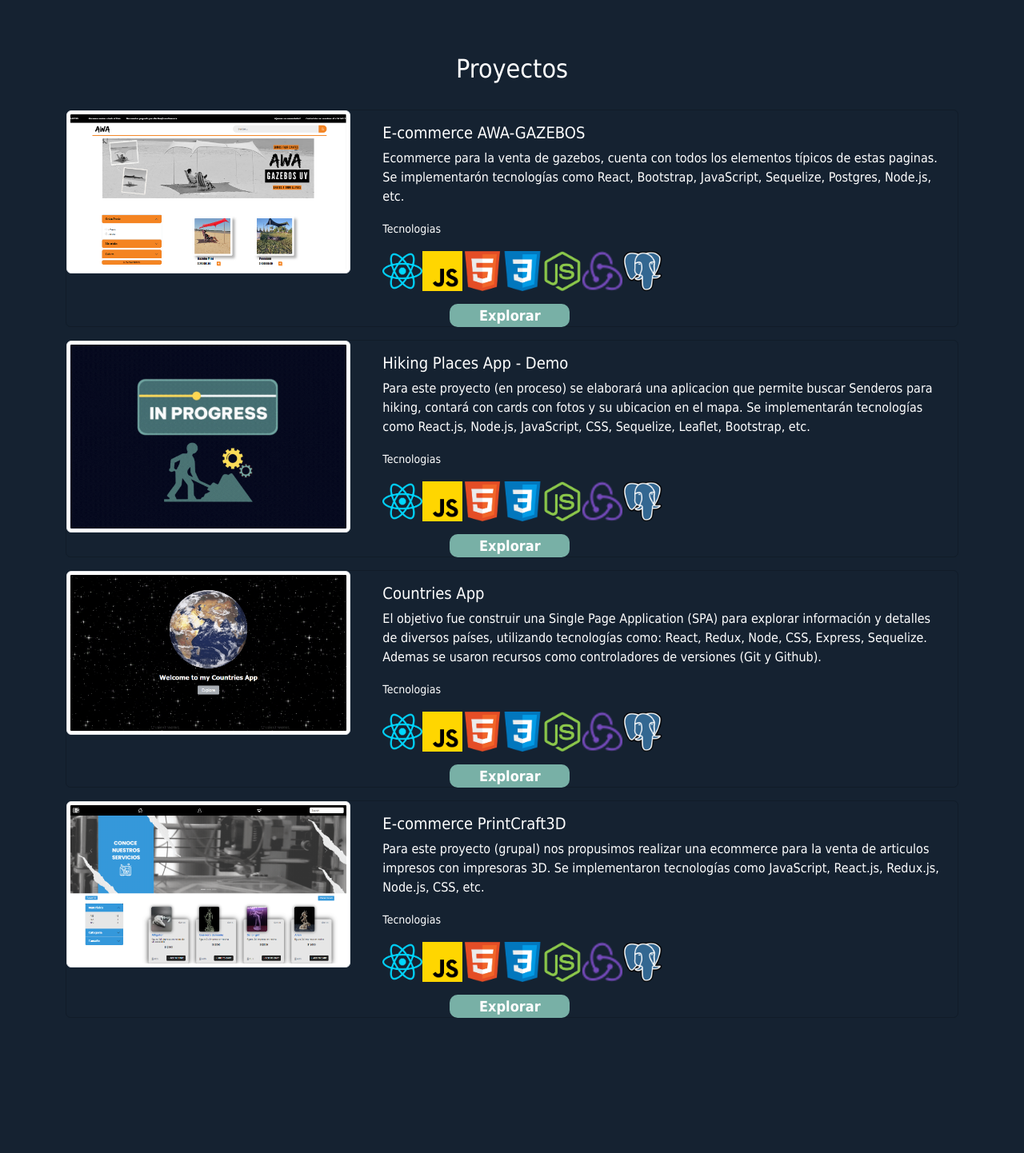
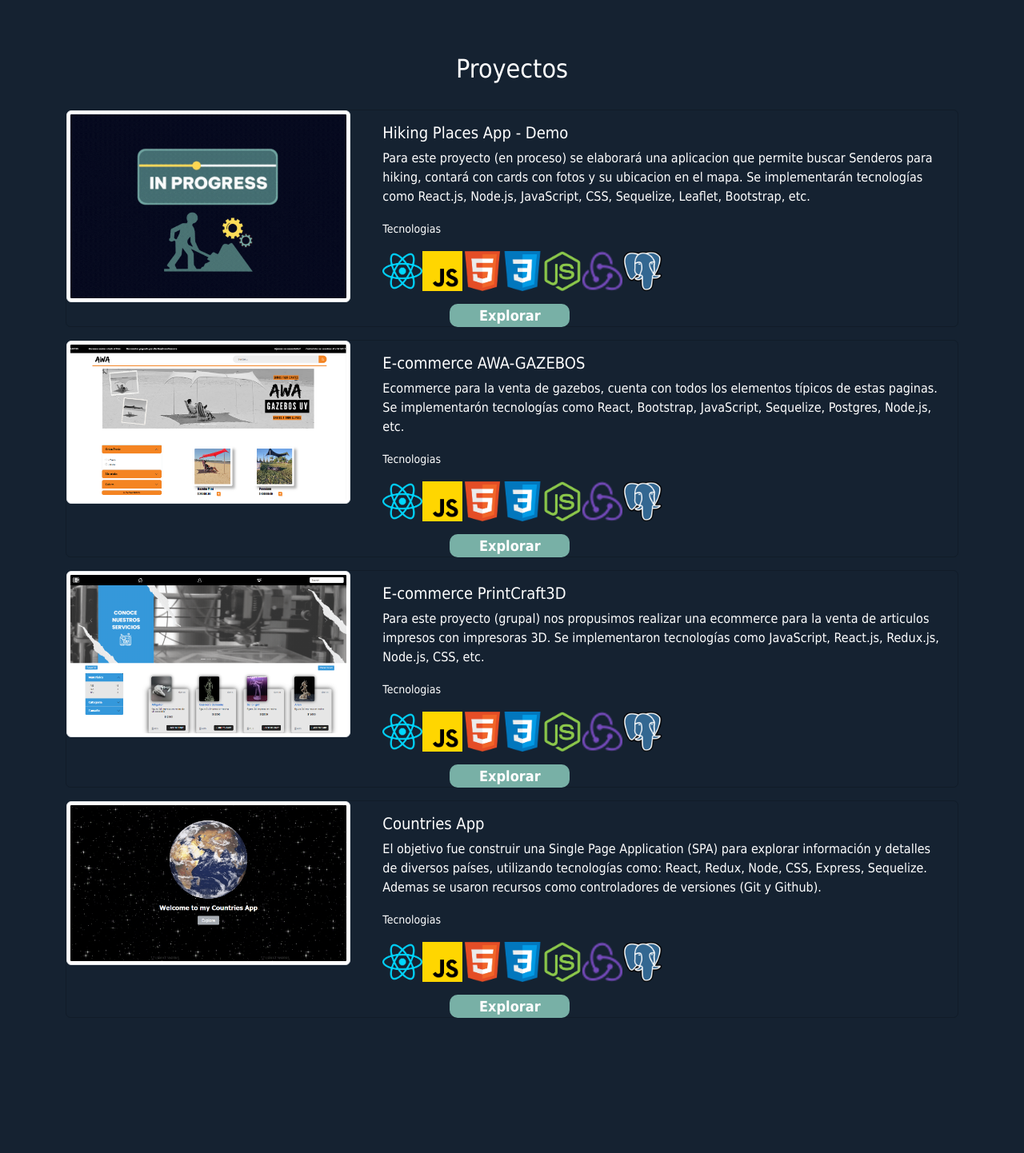
Before and after one commit to mauriruf32/mauriciofabro, a React (Create React App) app: page / in a window 1280 px wide. Shown: the part 1460-2902 px from the top of the page at 80% size. Built offline with nearby package versions, Linux system fonts and the light colour scheme.

Commit message:
CV actualizacion

```diff
--- a/src/Views/Proyects/Proyects.jsx
+++ b/src/Views/Proyects/Proyects.jsx
@@ -25,28 +25,28 @@ const Projects = () => {
 
   const projectData = [
     {
+      title: "Hiking Places App - Demo",
+      description: <p>{t("projects.projects_hiking")}</p>,
+      image: PROGRESS,
+      enlace: "...",
+    },
+    {
       title: "E-commerce AWA-GAZEBOS",
       description: <p>{t("projects.projects_awa")}</p>,
       image: Awa1,
       enlace: "https://awa-gazebos-rd9d.vercel.app/",
     },
     {
-      title: "Hiking Places App - Demo",
-      description: <p>{t("projects.projects_hiking")}</p>,
-      image: PROGRESS,
-      enlace: "...",
+      title: "E-commerce PrintCraft3D",
+      description: <p>{t("projects.projects_print")}</p>,
+      image: Print3,
+      enlace: "https://printcraft3d-delta.vercel.app/",
     },
     {
       title: "Countries App",
       description: <p>{t("projects.projects_countries")}</p>,
       image: Countries1, Countries2,
       enlace: "https://res.cloudinary.com/djsqt7j6v/image/upload/v1719262652/Logo_para_Programadora_Web_Moderno_Ilustraci%C3%B3n_Azul_y_Violeta_oeigzj.gif",
-    },
-    {
-      title: "E-commerce PrintCraft3D",
-      description: <p>{t("projects.projects_print")}</p>,
-      image: Print3,
-      enlace: "https://printcraft3d-delta.vercel.app/",
     }
   ];
 
```
